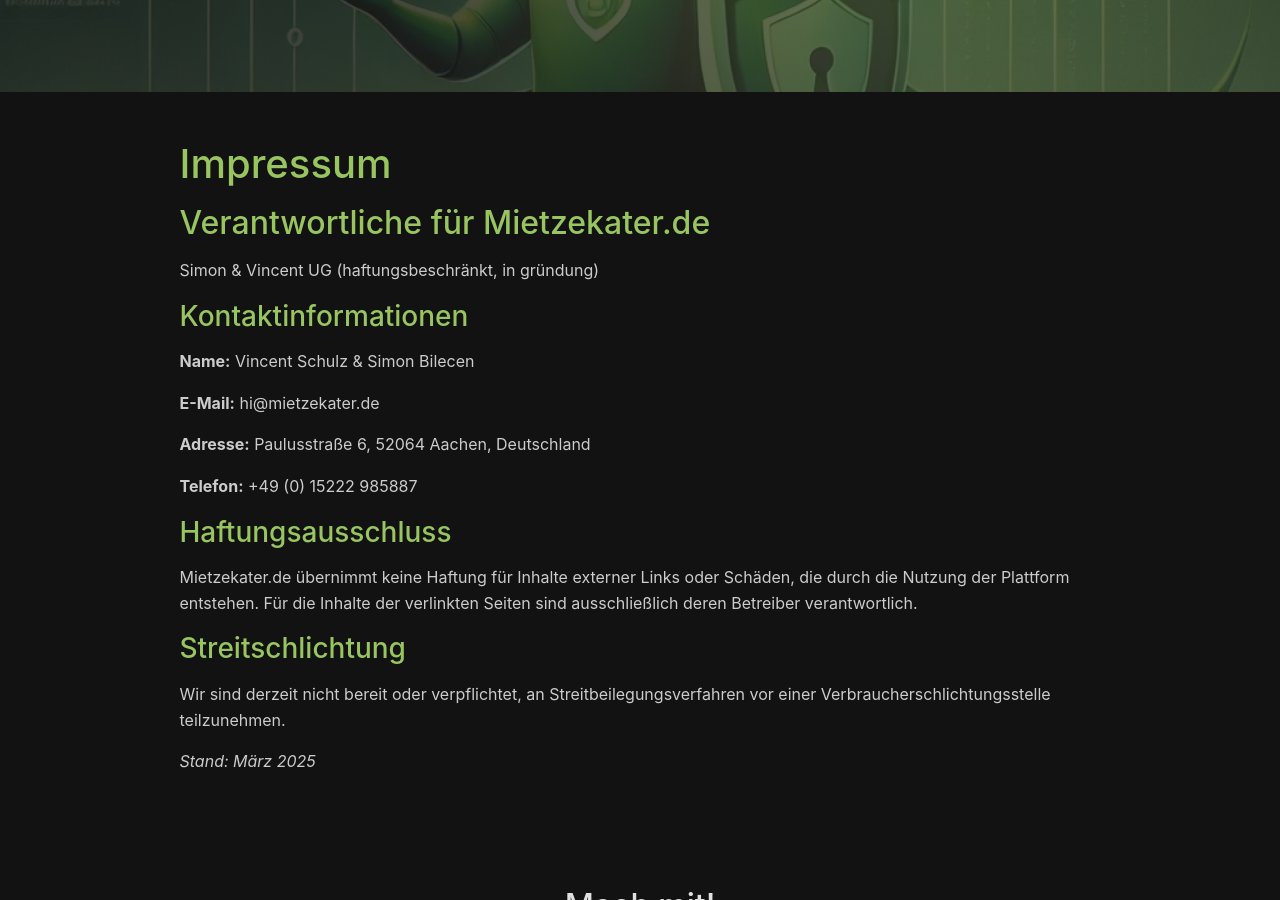
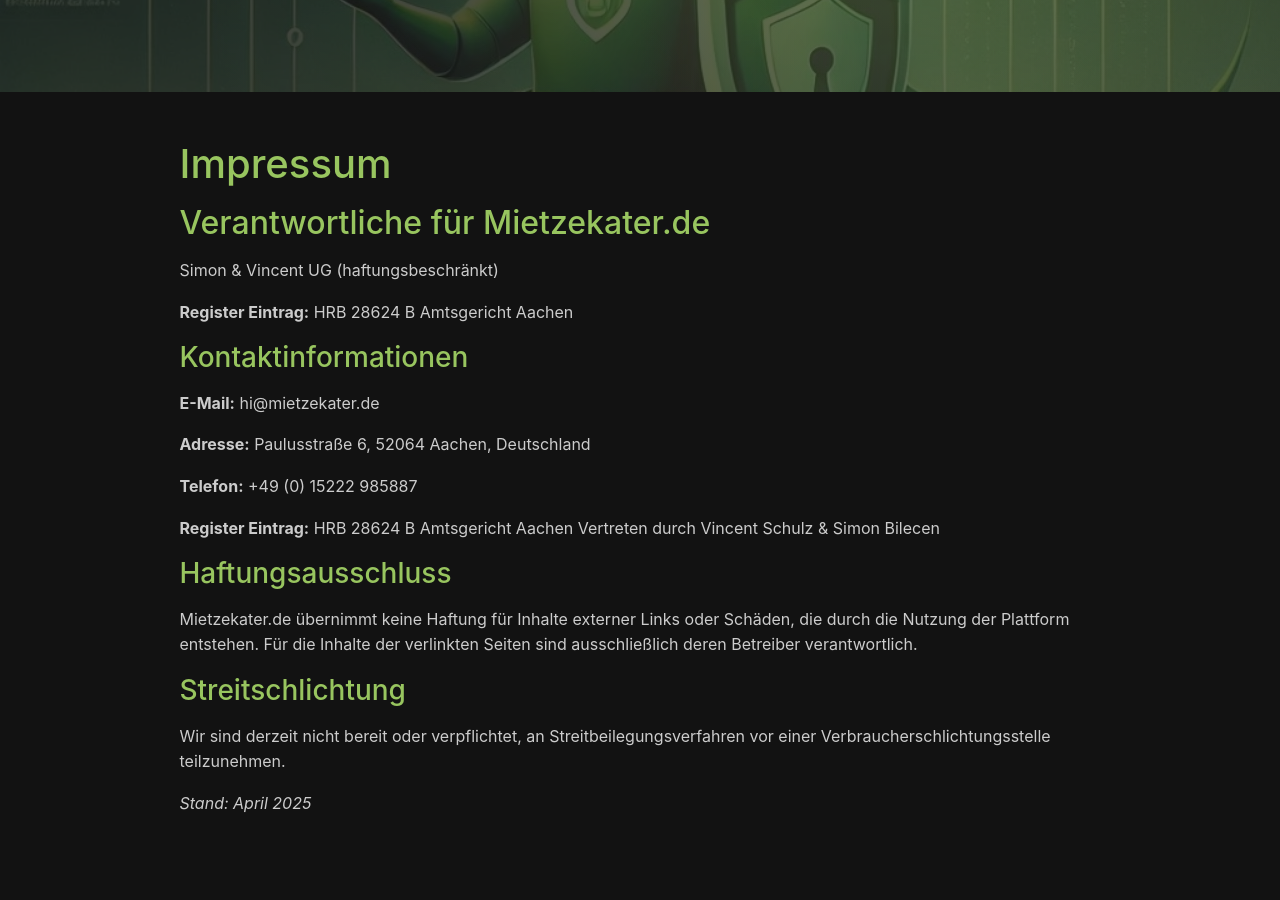
Before and after one commit to TrimeraDev/Mietzekater.de, a Jekyll site: the page built from impressum.md, in a window 1280 px wide and 900 px high, scrolled down 527 px. Built offline with Jekyll 4.4.1, drawn with Linux system fonts in a browser that asks for light colours; comment, search, counter and statistics services are not loaded.

Commit message:
add socials, digitalhub + gz to footer + update imprint & Dataprotection

```diff
--- a/_includes/footer.html
+++ b/_includes/footer.html
@@ -24,6 +24,22 @@
                 <h5>Du hast ein Anliegen? Sag Hallo : )</h5>
                 <i class="fas fa-envelope"></i> <a href="mailto:hi@mietzekater.de" class="text-white text-decoration-none">hi@mietzekater.de</a>
             </div>
+            <div class="col-md-4">
+                <div style="display: flex; align-items: center; gap: 15px;">
+                    <a href="https://www.aachen.digital/" target="_blank">
+                        <img src="/assets/footer/hub-badge_black_de_wir sind dabei.webp" alt="Wir sind dabei bei Aachen Digital" class="hub-badge" style="width: 150px;">
+                    </a>
+                    <div style="background: #f8f9fa; padding: 10px;">
+                        <a href="https://gruendungszentrum.fh-aachen.de/" target="_blank">
+                            <img src="/assets/footer/GZ - FH Aachen.png" alt="Gründungszentrum FH Aachen" class="gz-logo" style="width: 120px;">
+                        </a>
+                    </div>
+                </div>
+            </div>
+        </div>
+        <div class="footer-social text-center mb-4">
+            <a href="https://www.tiktok.com/@simon_vincent01" target="_blank" class="social-icon" style="font-size: 1.5rem; margin: 0 10px;"><i class="fab fa-tiktok"></i></a>
+            <a href="https://www.instagram.com/simon_und_vincent" target="_blank" class="social-icon" style="font-size: 1.5rem; margin: 0 10px;"><i class="fab fa-instagram"></i></a>
         </div>
         <div class="footer-bottom text-center">
             <p>&copy; 2025 Mietzekater. Alle Rechte vorbehalten.</p>
--- a/impressum.md
+++ b/impressum.md
@@ -9,17 +9,24 @@
 
 ## Verantwortliche für Mietzekater.de
 
-Simon & Vincent UG (haftungsbeschränkt, in gründung)
+Simon & Vincent UG (haftungsbeschränkt)
+
+**Register Eintrag:**
+HRB 28624 B
+Amtsgericht Aachen
 
 ### Kontaktinformationen
-
-**Name:** Vincent Schulz & Simon Bilecen
 
 **E-Mail:** hi@mietzekater.de
 
 **Adresse:** Paulusstraße 6, 52064 Aachen, Deutschland
 
 **Telefon:** +49 (0) 15222 985887
+
+**Register Eintrag:**
+HRB 28624 B
+Amtsgericht Aachen
+Vertreten durch Vincent Schulz & Simon Bilecen
 
 ### Haftungsausschluss
 
@@ -30,4 +37,4 @@
 
 Wir sind derzeit nicht bereit oder verpflichtet, an Streitbeilegungsverfahren vor einer Verbraucherschlichtungsstelle teilzunehmen.
 
-*Stand: März 2025*
+*Stand: April 2025*
```
Also changed, not shown: datenschutz.md (+2 -2 lines), assets/footer/GZ - FH Aachen.png (added), assets/footer/hub-badge_black_de_wir sind dabei.webp (added), 6 other files.
